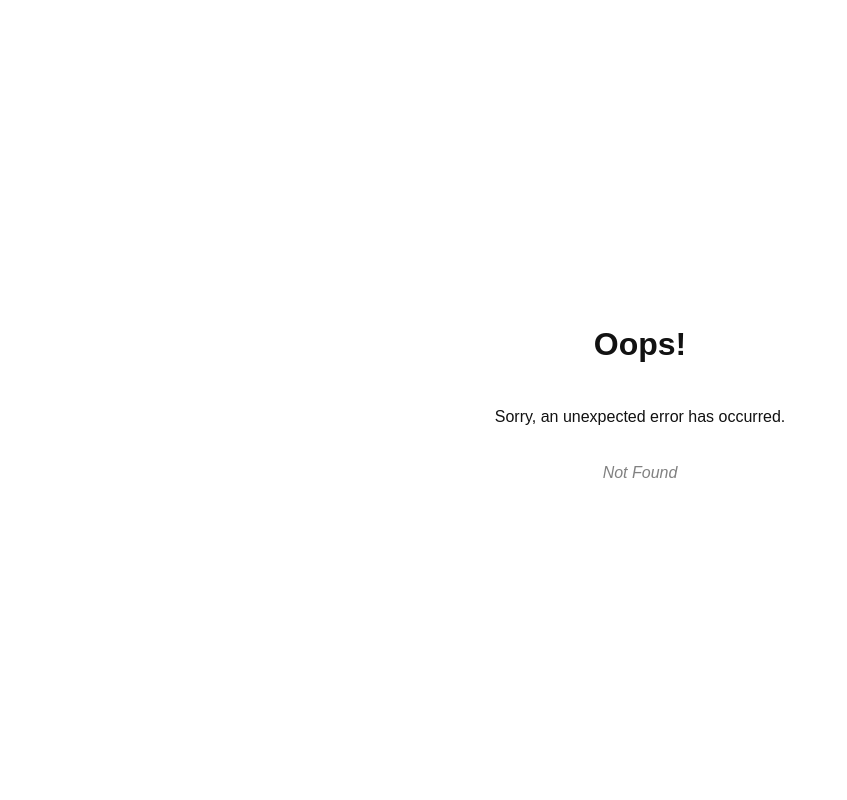
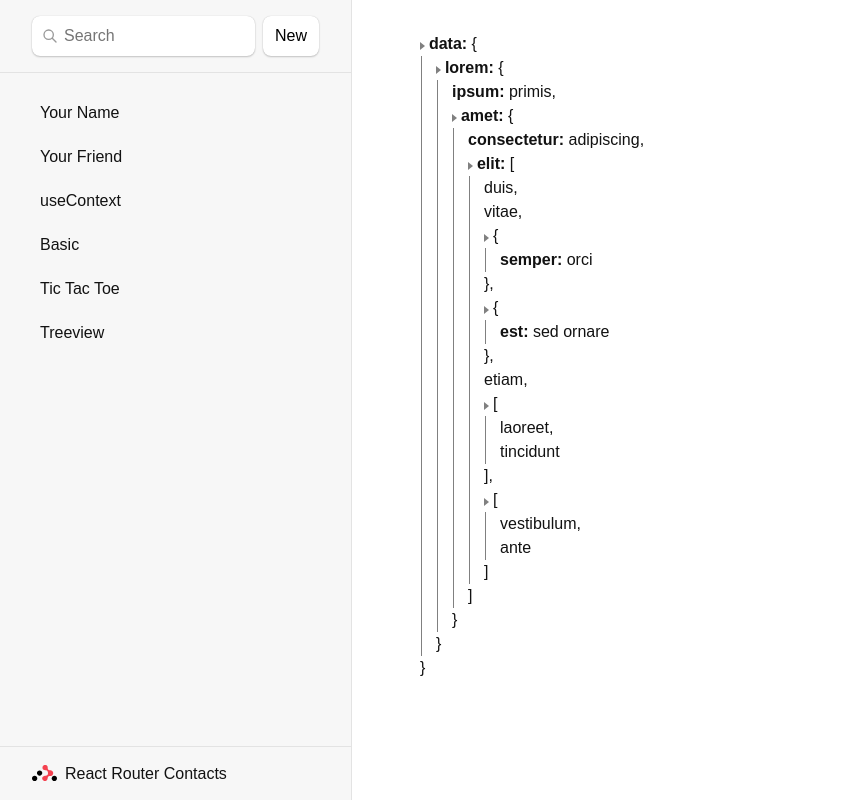
Before and after one commit to epochbrokers2/test_react, a React (Create React App) app: page /treeview in a window 1280 px wide. Before the commit this address had no page. Shown: the whole page, without its empty margins (0-847 px from the left). Built offline with nearby package versions, Linux system fonts and the light colour scheme.

Commit message:
tree view created

```diff
--- a/src/components/TictacToe/TictacToe.js
+++ b/src/components/TictacToe/TictacToe.js
@@ -20,7 +20,7 @@ const TictacToe = () => {
         let description;
         // const col = 1 + currentMove % 3;
         // const row = 1 + Math.floor(currentMove / 3);
-        console.log(squares)
+        // console.log(squares)
         if (move > 0) {
             description = "Go to move #" + move;
             // description = `Go to move #${move} (${row}, ${col})`;
--- /dev/null
+++ b/src/components/TreeView/TreeView.jsx
@@ -0,0 +1,60 @@
+import React, { useState } from "react";
+const TreeView = ({
+    data,
+    toggled = true,
+    name = null,
+    isLast = true,
+    isChildElement = false,
+    isParentToggled = true,
+}) => {
+    const [isToggled, setIsToggled] = useState(toggled);
+
+    return (
+        <div
+            style={{ marginLeft: isChildElement ? 16 : 4 + "px" }}
+            className={
+                isParentToggled ? "tree-element" : "tree-element collapsed"
+            }
+        >
+            <span
+                className={isToggled ? "toggler" : "toggler closed"}
+                onClick={() => setIsToggled(!isToggled)}
+            />
+            {name ? (
+                <strong>&nbsp;&nbsp;{name}: </strong>
+            ) : (
+                <span>&nbsp;&nbsp;</span>
+            )}
+            {Array.isArray(data) ? "[" : "{"}
+            {!isToggled && "..."}
+            {Object.keys(data).map((v, i, a) =>
+                typeof data[v] == "object" ? (
+                    <TreeView
+                        data={data[v]}
+                        isLast={i === a.length - 1}
+                        name={Array.isArray(data) ? null : v}
+                        isChildElement
+                        isParentToggled={isParentToggled && isToggled}
+                    />
+                ) : (
+                    <p
+                        style={{ marginLeft: 16 + "px" }}
+                        className={
+                            isToggled
+                                ? "tree-element"
+                                : "tree-element collapsed"
+                        }
+                    >
+                        {Array.isArray(data) ? "" : <strong>{v}: </strong>}
+                        {data[v]}
+                        {i === a.length - 1 ? "" : ","}
+                    </p>
+                )
+            )}
+            {Array.isArray(data) ? "]" : "}"}
+            {!isLast ? "," : ""}
+        </div>
+    );
+};
+
+export default TreeView;
--- a/src/index.css
+++ b/src/index.css
@@ -376,3 +376,39 @@ i {
   justify-content: center;
   width: 100%;
 }
+
+
+/* Tree view css */
+.tree-element {
+  margin: 0;
+  position: relative;
+}
+
+div.tree-element:before {
+  content: '';
+  position: absolute;
+  top: 24px;
+  left: 1px;
+  height: calc(100% - 48px);
+  border-left: 1px solid gray;
+}
+
+.toggler {
+  position: absolute;
+  top: 10px;
+  left: 0px;
+  width: 0;
+  height: 0;
+  border-top: 4px solid transparent;
+  border-bottom: 4px solid transparent;
+  border-left: 5px solid gray;
+  cursor: pointer;
+}
+
+.toggler.closed {
+  transform: rotate(90deg);
+}
+
+.collapsed {
+  display: none;
+}
--- a/src/index.js
+++ b/src/index.js
@@ -8,7 +8,29 @@ import ErrorPage from "./error-page";
 import TaskApp from "./components/TaskApp";
 import Basic from "./components/Basic/Basic";
 import TictacToe from "./components/TictacToe/TictacToe";
-
+import TreeView from "./components/TreeView/TreeView";
+let treeData = {
+    lorem: {
+        ipsum: "dolor sit",
+        amet: {
+            consectetur: "adipiscing",
+            elit: [
+                "duis",
+                "vitae",
+                {
+                    semper: "orci",
+                },
+                {
+                    est: "sed ornare",
+                },
+                "etiam",
+                ["laoreet", "tincidunt"],
+                ["vestibulum", "ante"],
+            ],
+        },
+        ipsum: "primis",
+    },
+};
 const router = createBrowserRouter([
     {
         path: "/",
@@ -27,6 +49,10 @@ const router = createBrowserRouter([
                 path: "tic-toc-toe",
                 element: <TictacToe />,
             },
+            {
+                path: "treeview",
+                element: <TreeView data={treeData} name='data' />,
+            },
         ],
     },
 ]);
--- a/src/routes/root.jsx
+++ b/src/routes/root.jsx
@@ -38,6 +38,9 @@ export default function Root() {
                         <li>
                             <Link to={`tic-toc-toe`}>Tic Tac Toe</Link>
                         </li>
+                        <li>
+                            <Link to={`Treeview`}>Treeview</Link>
+                        </li>
                     </ul>
                 </nav>
             </div>
```
